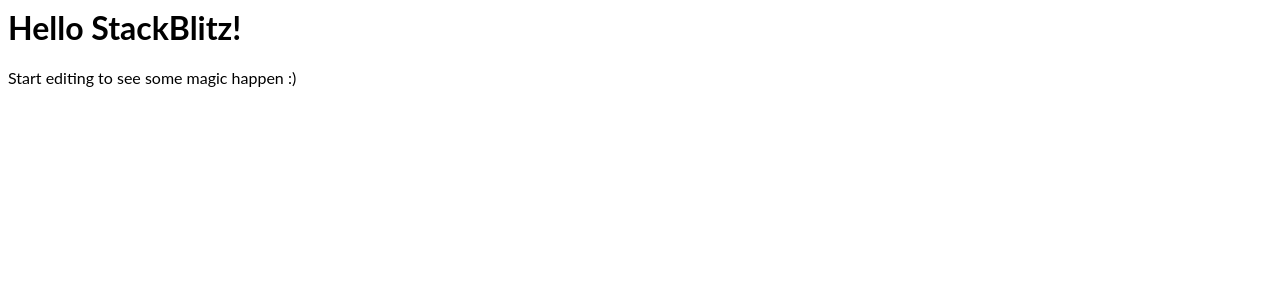
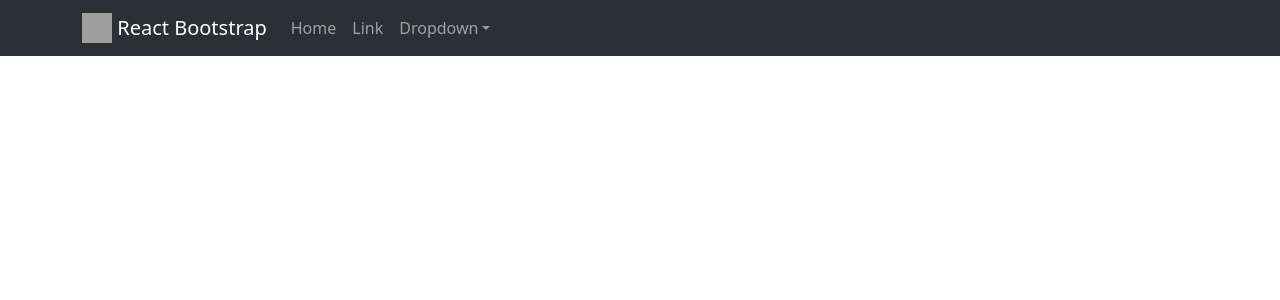
Before and after one commit to JustDaire/react-dashboard, a React (Create React App) app: page / in a window 1280 px wide. Shown: the top 300 px of the page. Built offline with nearby package versions, Linux system fonts and the light colour scheme; grey boxes are pictures that could not be loaded.

Commit message:
2 files modified, 1 added

```diff
--- a/src/App.tsx
+++ b/src/App.tsx
@@ -1,11 +1,11 @@
 import * as React from 'react';
 import './style.css';
+import Toolbar from './toolbar'; //Add new import
 
 export default function App() {
   return (
     <div>
-      <h1>Hello StackBlitz!</h1>
-      <p>Start editing to see some magic happen :)</p>
+      <Toolbar />
     </div>
   );
 }
--- /dev/null
+++ b/src/toolbar.tsx
@@ -0,0 +1,48 @@
+import * as React from 'react';
+import Container from 'react-bootstrap/Container';
+import Nav from 'react-bootstrap/Nav';
+import Navbar from 'react-bootstrap/Navbar';
+import NavDropdown from 'react-bootstrap/NavDropdown';
+import 'bootstrap/dist/css/bootstrap.min.css';
+
+export default function Toolbar() {
+  return (
+    <Navbar
+      expand="lg"
+      className="bg-body-tertiary"
+      bg="dark"
+      data-bs-theme="dark"
+    >
+      <Container>
+        <Navbar.Brand href="#home">
+          <img
+            alt=""
+            src="https://react-bootstrap.github.io/img/logo.svg"
+            width="30"
+            height="30"
+            className="d-inline-block align-top"
+          />{' '}
+          React Bootstrap
+        </Navbar.Brand>
+        <Navbar.Toggle aria-controls="basic-navbar-nav" />
+        <Navbar.Collapse id="basic-navbar-nav">
+          <Nav className="me-auto">
+            <Nav.Link href="#home">Home</Nav.Link>
+            <Nav.Link href="#link">Link</Nav.Link>
+            <NavDropdown title="Dropdown" id="basic-nav-dropdown">
+              <NavDropdown.Item href="#action/3.1">Action</NavDropdown.Item>
+              <NavDropdown.Item href="#action/3.2">
+                Another action
+              </NavDropdown.Item>
+              <NavDropdown.Item href="#action/3.3">Something</NavDropdown.Item>
+              <NavDropdown.Divider />
+              <NavDropdown.Item href="#action/3.4">
+                Separated link
+              </NavDropdown.Item>
+            </NavDropdown>
+          </Nav>
+        </Navbar.Collapse>
+      </Container>
+    </Navbar>
+  );
+}
```
Also changed, not shown: package.json (+6 -3 lines).
